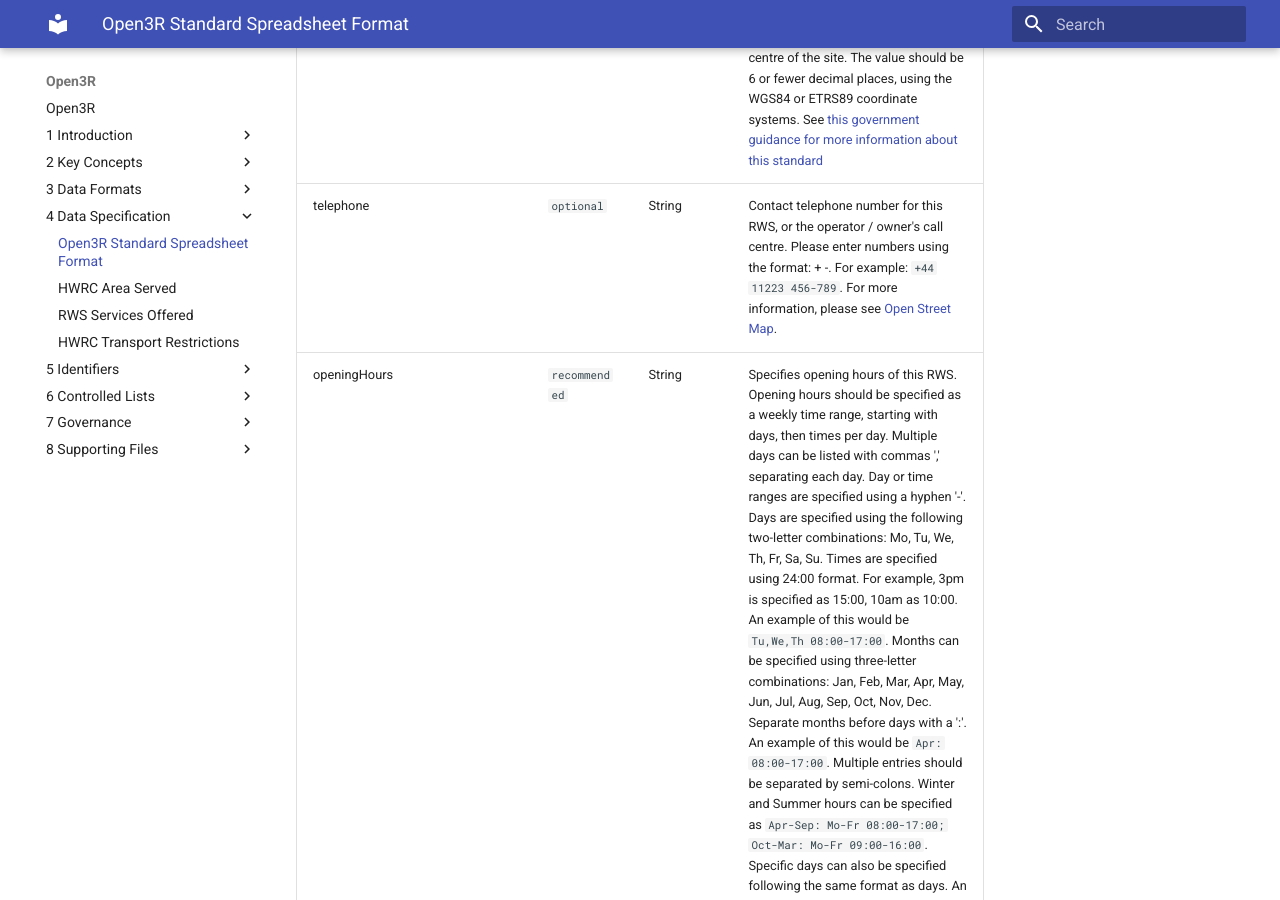
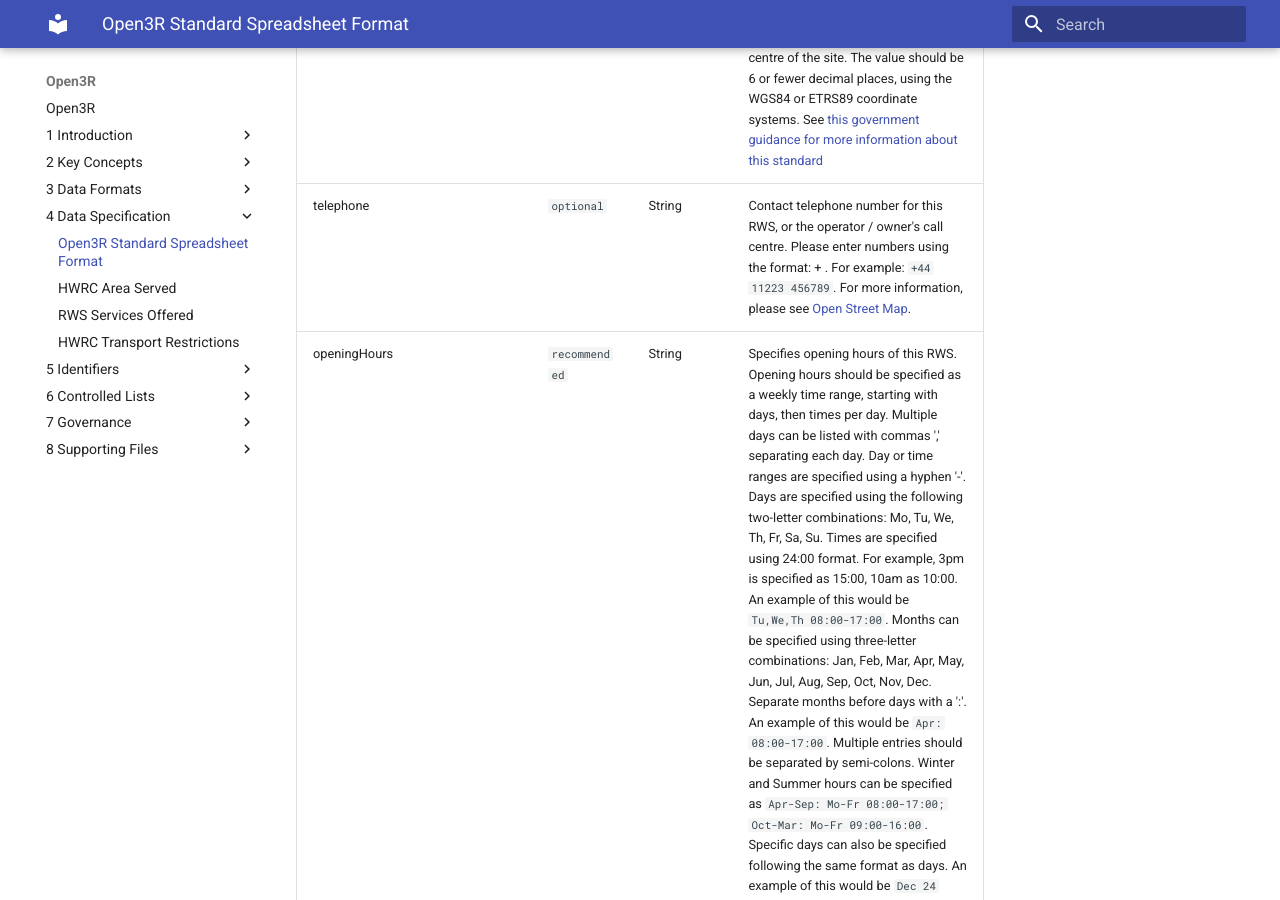
Before and after one commit to OpenDataManchester/Open3R, an MkDocs documentation site: the page built from docs/4_Data_Specification/4_1_RWS_Main.md, in a window 1280 px wide and 900 px high, scrolled down 1407 px. Built offline with MkDocs 1.6.1 and Material for MkDocs 9.7.7, drawn with Linux system fonts in a browser that asks for light colours.

Commit message:
fix telephone format

```diff
--- a/docs/4_Data_Specification/4_1_RWS_Main.md
+++ b/docs/4_Data_Specification/4_1_RWS_Main.md
@@ -23,7 +23,7 @@ open3R_main.csv
 |siteAddressPostcode|`required`|String|The postcode of this RWS |
 |latitude|`required`|number|The latitude of a point close to the centre of the site. The value should be 6 or fewer decimal places, using the WGS84 or ETRS89 coordinate systems. See [this government guidance for more information about this standard](https://www.gov.uk/government/publications/open-standards-for-government/exchange-of-location-point)|
 |longitude|`required`|number|The longitude of a point close to the centre of the site. The value should be 6 or fewer decimal places, using the WGS84 or ETRS89 coordinate systems. See [this government guidance for more information about this standard](https://www.gov.uk/government/publications/open-standards-for-government/exchange-of-location-point)|
-|telephone|`optional`|String|Contact telephone number for this RWS, or the operator / owner's call centre. Please enter numbers using the format: +<country_code> <national_destination_code> <subscriber_number>-<direct_inward_dialing>. For example: `+44 11223 456-789`. For more information, please see [Open Street Map](https://wiki.openstreetmap.org/wiki/Key:phone).|
+|telephone|`optional`|String|Contact telephone number for this RWS, or the operator / owner's call centre. Please enter numbers using the format: +<country code> <area code> <local number>. For example: `+44 11223 456789`. For more information, please see [Open Street Map](https://wiki.openstreetmap.org/wiki/Key:phone).|
 |openingHours|`recommended`|String|Specifies opening hours of this RWS. Opening hours should be specified as a weekly time range, starting with days, then times per day. Multiple days can be listed with commas ',' separating each day. Day or time ranges are specified using a hyphen '-'. Days are specified using the following two-letter combinations: Mo, Tu, We, Th, Fr, Sa, Su. Times are specified using 24:00 format. For example, 3pm is specified as 15:00, 10am as 10:00. An example of this would be `Tu,We,Th 08:00-17:00`. Months can be specified using three-letter combinations: Jan, Feb, Mar, Apr, May, Jun, Jul, Aug, Sep, Oct, Nov, Dec. Separate months before days with a ':'. An example of this would be `Apr: 08:00-17:00`. Multiple entries should be separated by semi-colons. Winter and Summer hours can be specified as `Apr-Sep: Mo-Fr 08:00-17:00; Oct-Mar: Mo-Fr 09:00-16:00`. Specific days can also be specified following the same format as days. An example of this would be `Dec 24 10:00-12:00`. See [Open Street Map](https://wiki.openstreetmap.org/wiki/Key:opening%20hours?uselang=en-GB) for more information about date formats. While all the documentation from Open Street Map is compatible, please avoid using phrases such as but not limited to: `dawn, sunrise, dusk, sunset`.|
 |openingHoursNotes|`recommended`|String|Can make notes about openingHours like: `Site may close at dusk if earlier`.|
 |openingHoursTransportRestrictions|`required`|Boolean|Do openingHours differ based on transport type (e.g., pedestrian access, small or large vehicles)?|
```
